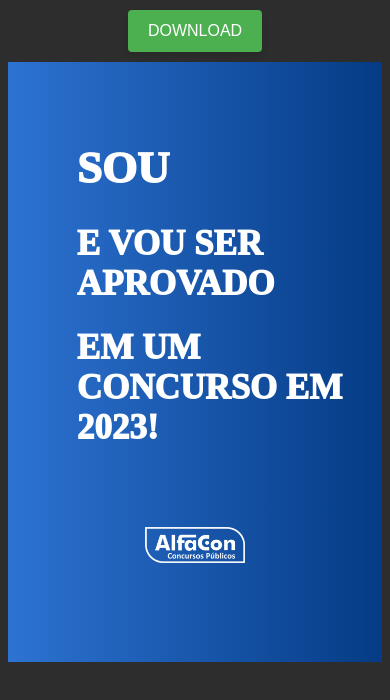
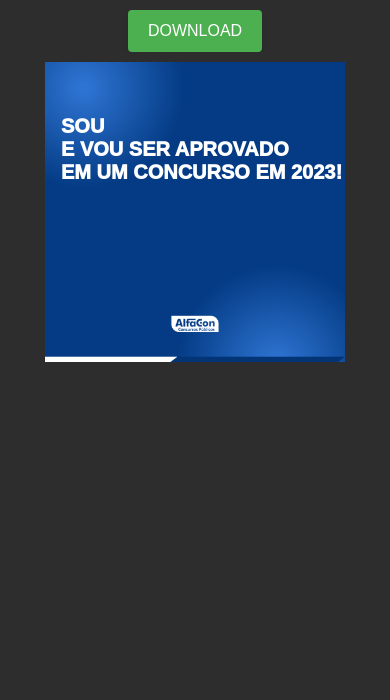
Before and after one commit to guilhermeduffes/GERADOR-ALFACON-TESTE, a plain HTML site: page final.html in a window 390 px wide. Drawn offline with nearby package versions, Linux system fonts and the light colour scheme.

Commit message:
final commit ps: até então

```diff
--- a/final.css
+++ b/final.css
@@ -1,5 +1,14 @@
+*{
+    margin: 0;
+    padding: 0;
+    box-sizing: border-box;
+}
+
+@import url('https://fonts.googleapis.com/css2?family=Poppins:wght@800&display=swap');
+
 body {
     background-color: #2d2d2d;
+    font-family: 'Poppins', sans-serif;
 }
 
 .paiTodos {
@@ -8,18 +17,30 @@
     align-items: center;
 }
 
-#filho1Back {
+.filho1Back {
     width: 600px;
     height: 600px;
-    background: -webkit-linear-gradient(to right, #2d73d2, #053b85);
-    background: linear-gradient(to right, #2d73d2, #053b85);
-
+    background-image: url(assets/imgs/sou.png);
+    background-size: cover;
 }
 
-#filho2Texto {
+.filho2Texto {
     flex-direction: column;
-    margin-top: 5rem;
+    margin-top: 7rem;
     margin-left: 4.3rem;
+    line-height: 70px;
+}
+
+.sou{
+    font-size: 45px;
+}
+
+.nome2{
+    font-size: 55px;
+}
+
+.genero, .concurso{
+    font-size: 35px;
 }
 
 h1 {
@@ -27,26 +48,26 @@
     font-weight: 1000;
 }
 
-#imagemAlfa {
+.imagemAlfa {
     display: flex;
     justify-content: center;
     align-items: center;
 
 }
 
-#imgAlfa2 {
+.imgAlfa2 {
     width: 100px;
     margin-top: 3.5rem;
     float: none;
 }
 
-#paiBotao{
+.paiBotao{
     display: flex;
     justify-content: center;
     margin: 10px;
 }
 
-#down-button{
+.down-button{
     background-color: #4caf50;
     color: white;
     font-size: 16px;
@@ -57,3 +78,43 @@
     transition: background-color 0.3s;
     box-shadow: 0 4px 6px rgba(0, 0, 0, 0.1);
 }
+
+.down{
+    display: none;
+    opacity: 0;
+    position: absolute;
+}
+
+@media (min-width: 210px) and (max-width: 767px) {
+
+    *{
+        margin: 0;
+        padding: 0;
+        box-sizing: border-box;
+        overflow-x: hidden;
+    }
+
+    #teste{
+        width: 300px;
+        height: 300px;
+    }
+
+    #sou{
+        font-size: 20px;
+    }
+
+    #nome2{
+        font-size: 35px;
+    }
+
+    #genero, #concurso{
+        font-size: 20px;
+    }
+
+    #teste2 {
+        flex-direction: column;
+        margin-top: 3.3rem;
+        margin-left: 1rem;
+        line-height: initial;
+    }
+}
--- a/final.html
+++ b/final.html
@@ -10,24 +10,30 @@
 </head>
 
 <body>
-    <div id="paiBotao">
-        <button id="down-button" onclick="salvarImagem()">DOWNLOAD</button>
+    <div class="paiBotao">
+        <button class="down-button" onclick="salvarImagem()">DOWNLOAD</button>
 
     </div>
 
-    <div class="paiTodos">
-        <div id="filho1Back">
-            <div id="filho2Texto">
-                <h1 style="font-size: 45px;" id="sou">SOU </h1>
-                <h1 id="nome"><span style="font-size: 55px;" id="nome2"></span></h1>
-                <h1 style="font-size: 35px;" id="genero">E VOU SER APROVADO</h1>
-                <h1 style="font-size: 35px;" id="concurso">EM UM CONCURSO EM 2023!</h1>
+    <div class="paiTodos" >
+        <div id="teste" class="filho1Back">
+            <div id="teste2" class="filho2Texto">
+                <h1 id="sou" class="sou">SOU</h1>
+                <h1 class="nome"><span id="nome2" class="nome2"></span></h1>
+                <h1 id="genero" class="genero">E VOU SER APROVADO</h1>
+                <h1 id="concurso" class="concurso">EM UM CONCURSO EM 2023!</h1>
             </div>
-            <div id="imagemAlfa">
-                <img id="imgAlfa2" src="assets/imgs/logo-footer-607c9993461841b63e6c51408b1d60305664755c64f3827d722a17fb58d2071d.png"
-                    alt="">
+        </div>
+    </div>
+
+    <div class="paiTodos down">
+        <div class="filho1Back" id="filhoDown">
+            <div class="filho2Texto">
+                <h1 style="font-size: 45px;" class="sou">SOU </h1>
+                <h1 class="nome"><span style="font-size: 55px;" class="nome2"></span></h1>
+                <h1 style="font-size: 35px;" class="genero">E VOU SER APROVADO</h1>
+                <h1 style="font-size: 35px;" class="concurso">EM UM CONCURSO EM 2023!</h1>
             </div>
-
         </div>
     </div>
 
--- a/final.js
+++ b/final.js
@@ -1,6 +1,8 @@
 function salvarImagem() {
     // seleciono a div que vo salva como png
-    var element = document.getElementById('filho1Back');
+    var element = document.getElementById('filhoDown');
+    element.parentNode.style.display = "block";
+
 
     html2canvas(element).then(function (canvas) {
         var link = document.createElement('a');
@@ -9,11 +11,15 @@
         link.target = '_blank';
         link.click();
     });
+
+    element.parentNode.style.display = "none";
+
 };
 
 window.onload = function() {
     var inputValue = localStorage.getItem('inputValue');
-    document.querySelector('#nome2').innerHTML = inputValue.toUpperCase();
+    document.querySelectorAll('.nome2')[0].innerHTML = inputValue.toUpperCase();
+    document.querySelectorAll('.nome2')[1].innerHTML = inputValue.toUpperCase();
     var genero = localStorage.getItem('genero');
-    document.querySelector('#genero').textContent = "E VOU SER " + genero
+    document.querySelector('.genero').textContent = "E VOU SER " + genero
 };
```
Also changed, not shown: form.js (+1 -20 lines), assets/imgs/sou.png (added).
